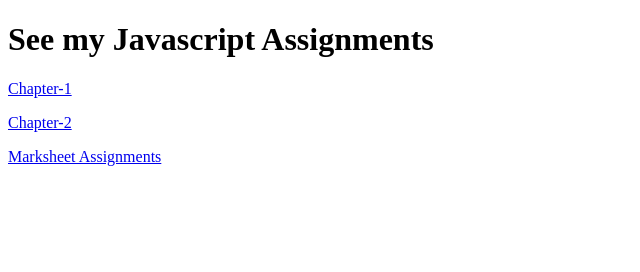
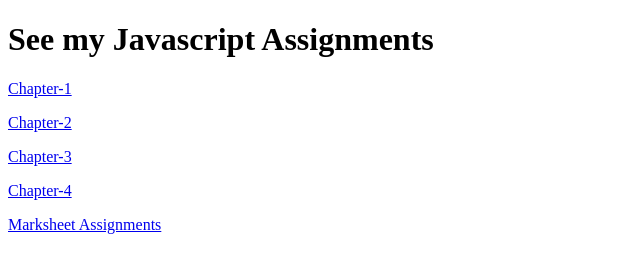
Before and after one commit to Syedasad2/Javascript-Assignments, a plain HTML site: page index.html in a window 1280 px wide. Shown: the whole page, without its empty margins (0-640 px from the left). Drawn offline with Linux system fonts and the light colour scheme.

Commit message:
Update index.html

```diff
--- a/index.html
+++ b/index.html
@@ -14,6 +14,12 @@
         <a href="Chapter-2/index.html">Chapter-2 </a>
     </p>
     <p>
+        <a href="Chapter-3/index.html">Chapter-3 </a>
+    </p>
+    <p>
+        <a href="Chapter-4/index.html">Chapter-4 </a>
+    </p>
+    <p>
         <a href="marksheet/index.html">Marksheet Assignments</a>
     </p>
 
```
